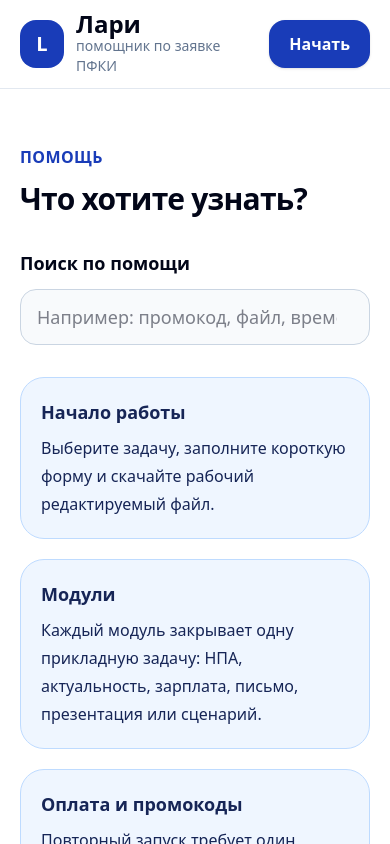
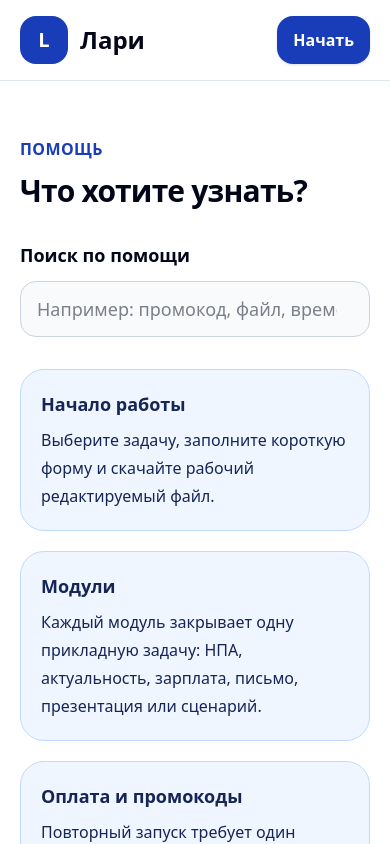
Before and after one commit to olegm1441-del/lary-2, a Next.js app in the folder apps/web/: page /help in a window 390 px wide. Shown: the top 844 px of the page. Built offline with nearby package versions, Linux system fonts and the light colour scheme.

Commit message:
fix: harden mobile layout against overflow

```diff
--- a/apps/web/app/components/lary-ui.tsx
+++ b/apps/web/app/components/lary-ui.tsx
@@ -13,14 +13,14 @@ const navItems = [
 export function Header() {
   return (
     <header className="sticky top-0 z-40 border-b border-slate-200 bg-white/95 backdrop-blur">
-      <div className="mx-auto flex min-h-20 w-full max-w-7xl items-center justify-between gap-5 px-5 py-3 sm:px-8">
-        <Link href="/" className="flex items-center gap-3 text-slate-950" aria-label="Лари — на главную">
-          <span className="flex h-12 w-12 items-center justify-center rounded-2xl bg-blue-800 text-xl font-bold text-white">
+      <div className="mx-auto flex min-h-20 w-full max-w-7xl items-center justify-between gap-3 overflow-hidden px-5 py-3 sm:gap-5 sm:px-8">
+        <Link href="/" className="flex min-w-0 items-center gap-3 text-slate-950" aria-label="Лари — на главную">
+          <span className="flex h-12 w-12 shrink-0 items-center justify-center rounded-2xl bg-blue-800 text-xl font-bold text-white">
             L
           </span>
-          <span>
+          <span className="min-w-0">
             <span className="block text-2xl font-bold leading-6">Лари</span>
-            <span className="block text-sm text-slate-500">помощник по заявке ПФКИ</span>
+            <span className="block truncate text-sm text-slate-500 max-[420px]:hidden">помощник по заявке ПФКИ</span>
           </span>
         </Link>
 
@@ -32,11 +32,11 @@ export function Header() {
           ))}
         </nav>
 
-        <div className="flex items-center gap-3">
+        <div className="flex shrink-0 items-center gap-3">
           <Link href="/account" className="hidden rounded-2xl px-4 py-3 text-base font-semibold text-blue-800 hover:bg-blue-50 focus:outline-none focus:ring-2 focus:ring-blue-700 sm:inline-flex">
             Войти
           </Link>
-          <Link href="/modules" className="rounded-2xl bg-blue-800 px-5 py-3 text-base font-semibold text-white shadow-sm hover:bg-blue-900 focus:outline-none focus:ring-2 focus:ring-blue-700 focus:ring-offset-2">
+          <Link href="/modules" className="rounded-2xl bg-blue-800 px-4 py-3 text-base font-semibold text-white shadow-sm hover:bg-blue-900 focus:outline-none focus:ring-2 focus:ring-blue-700 focus:ring-offset-2 sm:px-5">
             Начать
           </Link>
         </div>
@@ -103,9 +103,9 @@ export function PageShell({ children }: { children: React.ReactNode }) {
 
 export function Section({ eyebrow, title, children, className = "", id }: { eyebrow?: string; title: string; children: React.ReactNode; className?: string; id?: string }) {
   return (
-    <section id={id} className={`mx-auto w-full max-w-7xl px-5 py-14 sm:px-8 lg:py-18 ${className}`}>
+    <section id={id} className={`mx-auto w-full max-w-7xl overflow-hidden px-5 py-14 sm:px-8 lg:py-18 ${className}`}>
       {eyebrow ? <p className="mb-3 text-base font-semibold uppercase tracking-wide text-blue-800">{eyebrow}</p> : null}
-      <h2 className="max-w-4xl text-3xl font-bold tracking-tight text-slate-950 sm:text-4xl">{title}</h2>
+      <h2 className="max-w-4xl break-words text-3xl font-bold tracking-tight text-slate-950 hyphens-auto sm:text-4xl">{title}</h2>
       <div className="mt-8">{children}</div>
     </section>
   );
@@ -115,7 +115,7 @@ export function ModuleCard({ module, compact = false }: { module: LaryModule; co
   const href = module.status === "active" ? `/m/${module.slug}` : `/m/${module.slug}`;
 
   return (
-    <article className="group flex h-full min-w-0 flex-col rounded-3xl border border-slate-200 bg-white p-6 shadow-sm transition hover:-translate-y-1 hover:border-blue-200 hover:shadow-lg">
+    <article className="group flex h-full min-w-0 max-w-full flex-col overflow-hidden rounded-3xl border border-slate-200 bg-white p-6 shadow-sm transition hover:-translate-y-1 hover:border-blue-200 hover:shadow-lg">
       <div className="flex items-start justify-between gap-4">
         <div className="min-w-0">
           <p className="text-sm font-semibold uppercase tracking-wide text-blue-800">{module.stage}</p>
@@ -125,7 +125,7 @@ export function ModuleCard({ module, compact = false }: { module: LaryModule; co
           {module.status === "active" ? "MVP" : "Скоро"}
         </span>
       </div>
-      <p className="mt-4 text-lg leading-8 text-slate-700">{module.promise}</p>
+      <p className="mt-4 break-words text-lg leading-8 text-slate-700">{module.promise}</p>
       <p className="mt-3 text-base font-semibold text-slate-600">Закройте одну задачу по заявке.</p>
       <div className="mt-5 flex flex-wrap gap-2">
         <Badge>{module.duration}</Badge>
@@ -136,14 +136,14 @@ export function ModuleCard({ module, compact = false }: { module: LaryModule; co
       <div className="mt-6 grid gap-3 sm:grid-cols-2">
         <Link
           href={href}
-          className="inline-flex min-h-12 items-center justify-center whitespace-normal rounded-2xl bg-blue-800 px-5 py-3 text-center text-base font-semibold text-white group-hover:bg-blue-900 focus:outline-none focus:ring-2 focus:ring-blue-700 focus:ring-offset-2"
+          className="inline-flex min-h-12 w-full items-center justify-center whitespace-normal rounded-2xl bg-blue-800 px-5 py-3 text-center text-base font-semibold text-white group-hover:bg-blue-900 focus:outline-none focus:ring-2 focus:ring-blue-700 focus:ring-offset-2"
         >
           {module.status === "active" ? "Начать" : "Сообщить, когда модуль будет готов"}
         </Link>
         {module.status === "active" ? (
           <Link
             href={`/m/${module.slug}?example=1`}
-            className="inline-flex min-h-12 items-center justify-center whitespace-normal rounded-2xl border border-slate-300 bg-white px-5 py-3 text-center text-base font-semibold text-slate-900 hover:border-blue-300 hover:bg-blue-50 focus:outline-none focus:ring-2 focus:ring-blue-700 focus:ring-offset-2"
+            className="inline-flex min-h-12 w-full items-center justify-center whitespace-normal rounded-2xl border border-slate-300 bg-white px-5 py-3 text-center text-base font-semibold text-slate-900 hover:border-blue-300 hover:bg-blue-50 focus:outline-none focus:ring-2 focus:ring-blue-700 focus:ring-offset-2"
           >
             Посмотреть пример
           </Link>
--- a/apps/web/app/globals.css
+++ b/apps/web/app/globals.css
@@ -17,6 +17,11 @@ body {
   color: var(--foreground);
   font-family: system-ui, "Segoe UI", Arial, sans-serif;
   font-size: 18px;
+  overflow-x: hidden;
+}
+
+html {
+  overflow-x: hidden;
 }
 
 a {
```
